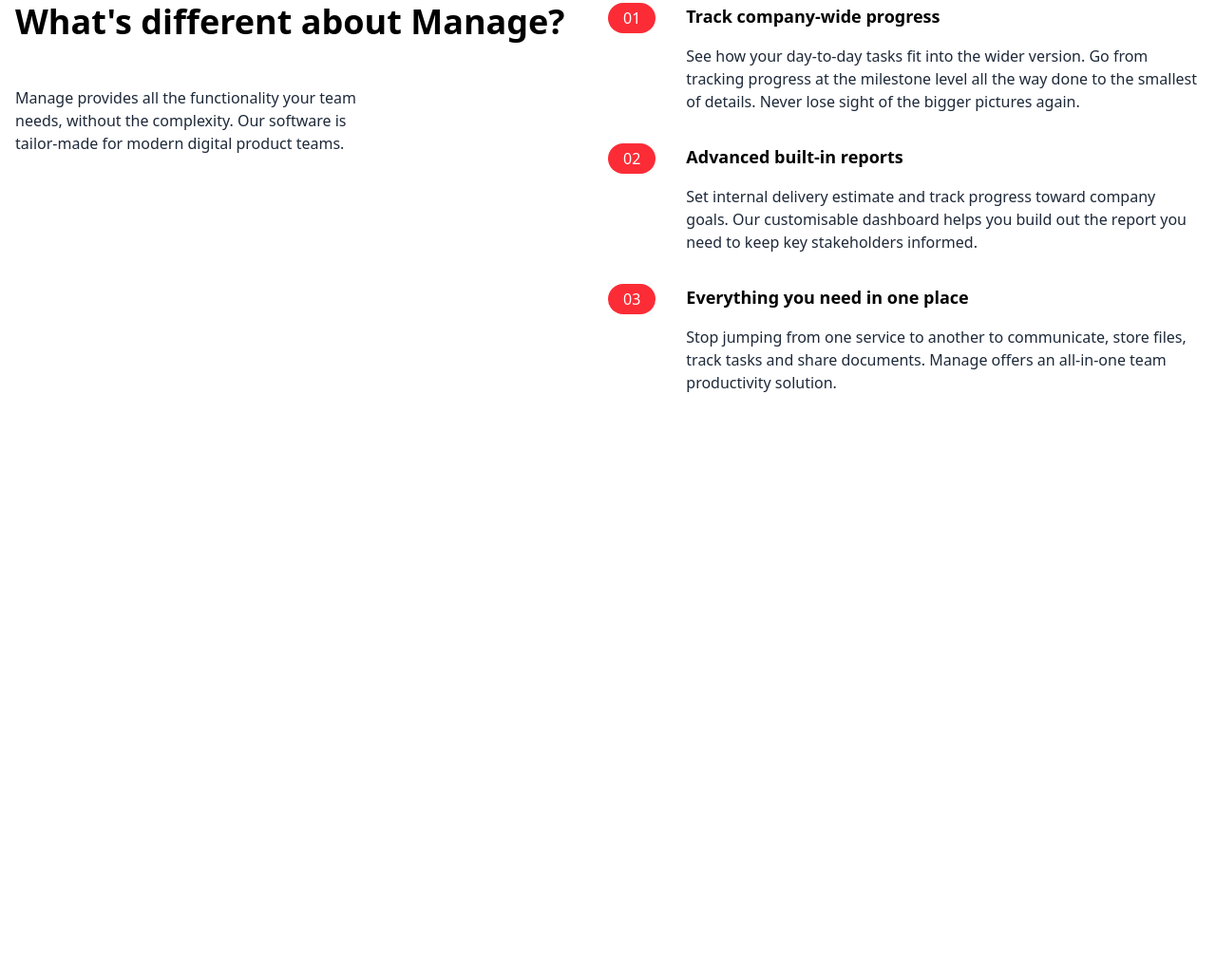
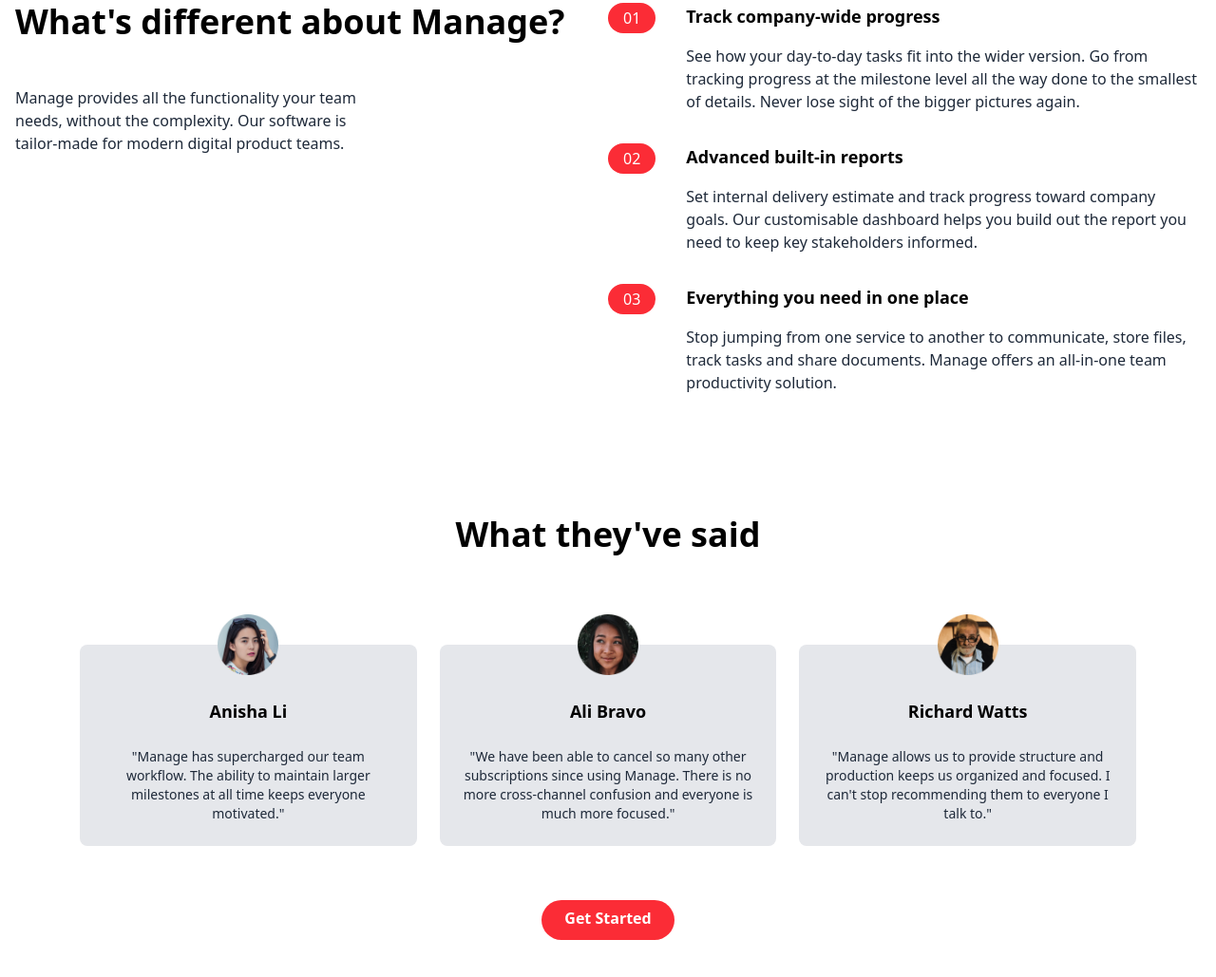
Before and after one commit to sumonaung23/Tailwind-CSS-Project-Practice, a website: page src/index.html in a window 1280 px wide. Shown: the part 694-1723 px from the top of the page at 95% size. Before the commit the page ends 1109 px from the top, so only its background shows below. Drawn offline with Linux system fonts and the light colour scheme.

Commit message:
Finished adding and styling for the Testimonials section yet need to follow up for the responsive version for testimonial containers for mobile version

```diff
--- a/src/index.html
+++ b/src/index.html
@@ -59,14 +59,14 @@
             </div>
         </section>
 
-        <!-- Festures Section -->
+        <!-- Features Section -->
 
         <section id="feature">
             <!-- Flex Container -->
             <div class="container flex flex-col px-4 mx-auto mt-10 space-y-12 md:space-y-0 md:flex-row">
                 <!-- What's Different -->
                 <div class="flex flex-col space-y-12 md:w-1/2">
-                    <h2 class="max-w md text-4xl font-bold text-center md:text-left">
+                    <h2 class="max-w text-4xl font-bold text-center md:text-left">
                         What's different about Manage?
                     </h2>
                     <p class="max-w-sm text-center text-gray-800 md:text-left">
@@ -151,5 +151,53 @@
             </div>
         </section>
 
+        <!-- Testimonials Section -->
+        <section id="testimonials">
+            <!-- Container of Heading and Testimonial Blocks -->
+            <div class="max-w-6xl px-5 mx-auto mt-32 font-bold text-center">
+                <!-- Heading -->
+                <h2 class="text-4xl font-bold text-center">
+                    What they've said
+                </h2>
+
+                <!-- Testimonial Containers -->
+                <div class="flex flex-col mt-24 md:flex-row space-x-6">
+                    <!-- Testimonial 1 -->
+                    <div class="hidden flex-col items-center p-6 space-y-6 rounded-lg bg-gray-200 md:flex md:w-1/3">
+                        <img src="/img/avatar-anisha.png" class="w-16 -mt-14" alt="">
+                        <h5 class="text-lg font-bold">Anisha Li</h5>
+                        <p class="text-sm text-gray-800 font-normal">
+                            "Manage has supercharged our team workflow. The ability to maintain larger milestones at all time keeps everyone motivated."
+                        </p>
+                    </div>
+
+                    <!-- Testimonial 2 -->
+                    <div class="hidden flex-col items-center p-6 space-y-6 rounded-lg bg-gray-200 md:flex md:w-1/3">
+                        <img src="/img/avatar-ali.png" class="w-16 -mt-14" alt="">
+                        <h5 class="text-lg font-bold">Ali Bravo</h5>
+                        <p class="text-sm text-gray-800 font-normal">
+                            "We have been able to cancel so many other subscriptions since using Manage. There is no more cross-channel confusion and everyone is much more focused."
+                        </p>
+                    </div>
+
+                    <!-- Testimonial 3 -->
+                    <div class="hidden flex-col items-center p-6 space-y-6 rounded-lg bg-gray-200 md:flex md:w-1/3">
+                        <img src="/img/avatar-richard.png" class="w-16 -mt-14" alt="">
+                        <h5 class="text-lg font-bold">Richard Watts</h5>
+                        <p class="text-sm text-gray-800 font-normal">
+                            "Manage allows us to provide structure and production keeps us organized and focused. I can't stop recommending them to everyone I talk to."
+                        </p>
+                    </div>
+                </div>
+
+                <!-- Button -->
+                <div class="my-16">
+                    <a href="#" class="p-3 px-6 pt-2 text-white bg-red-500 rounded-full baseline hover:bg-red-300">
+                        Get Started
+                    </a>
+                </div>
+            </div>
+        </section>
+
 </body>
 </html>
```
Also changed, not shown: src/output.css.
